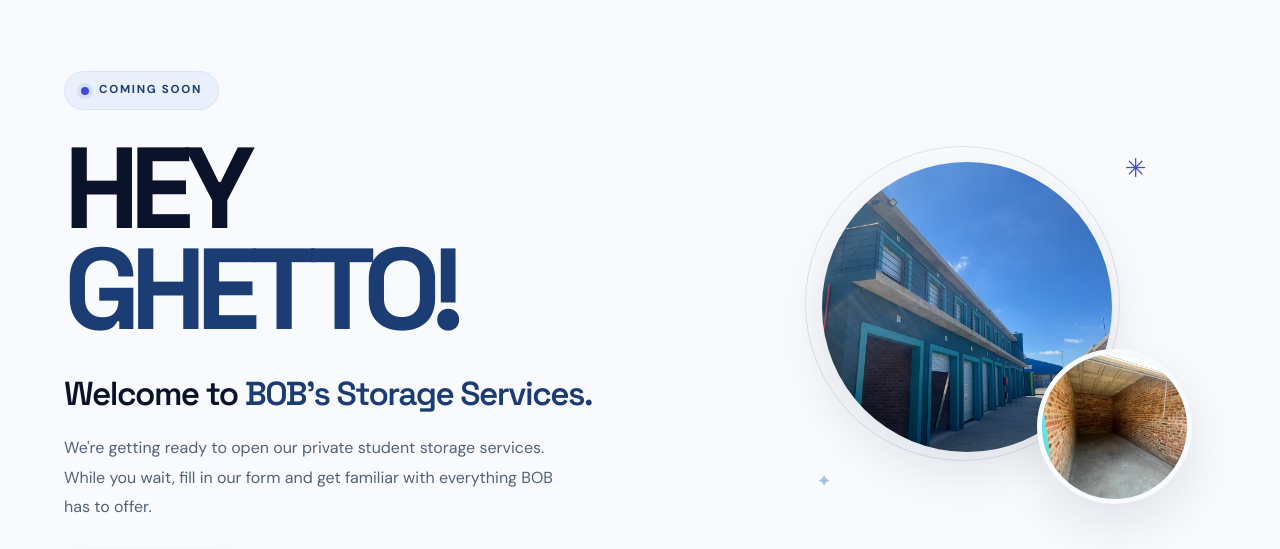
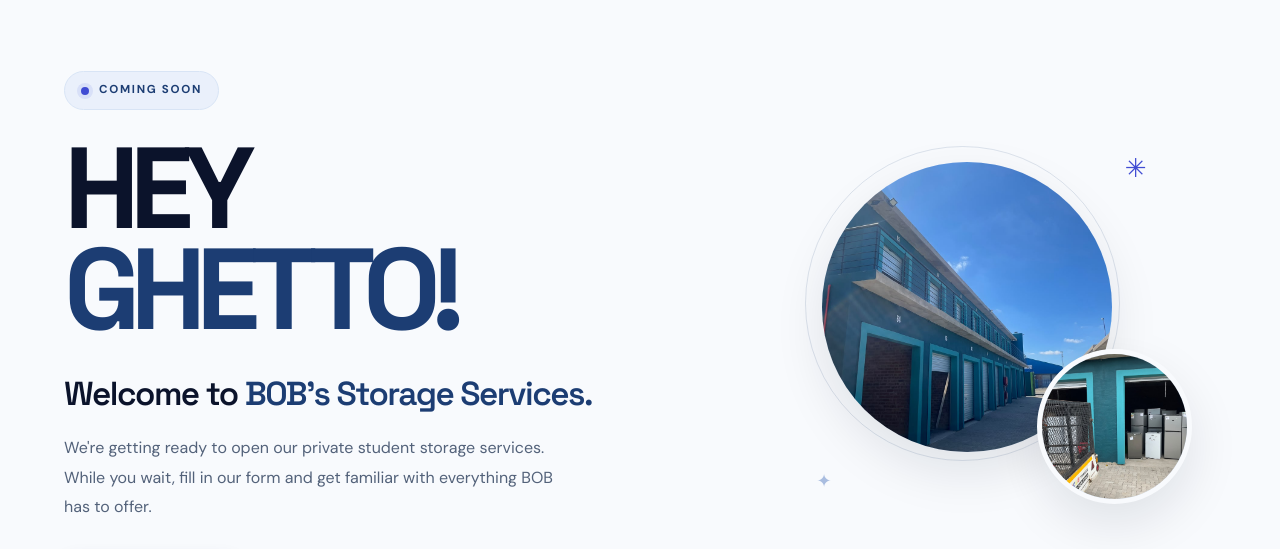
Before and after one commit to BiancaNgobeni/Bob-Services, a plain HTML site: page index.html in a window 1280 px wide. Shown: the part 95-644 px from the top of the page. Drawn offline with Linux system fonts and the light colour scheme.

Commit message:
picturefix

```diff
--- a/index.html
+++ b/index.html
@@ -122,7 +122,7 @@
 
                     <div class="photo-circle photo-circle-small">
                         <img
-                            src="images/pic2.jpeg"
+                            src="images/pic3.jpeg"
                             alt="Packed boxes and student belongings">
                     </div>
 
```
